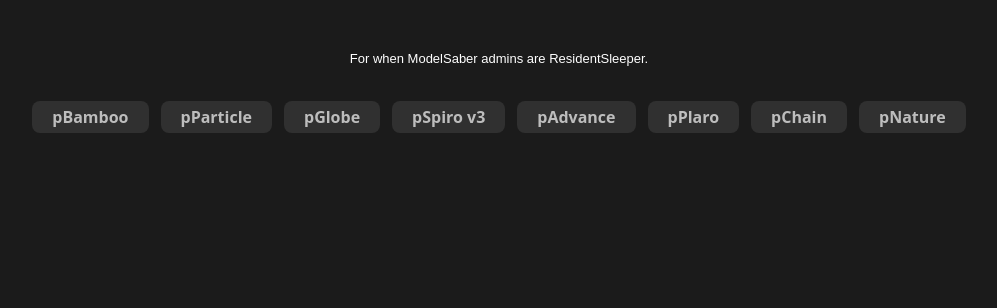
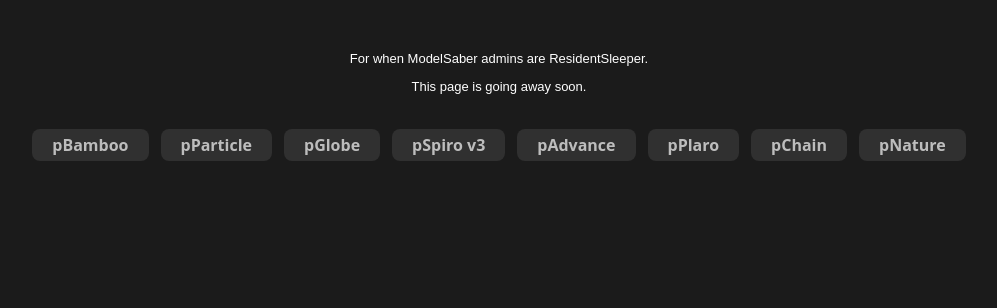
Before and after one commit to resslerruntime/parapass.github.io, a plain HTML site: page sabers/index.html in a window 1280 px wide. Shown: the part 492-800 px from the top of the page, without its empty margins (141-1138 px from the left). Drawn offline with Linux system fonts and the light colour scheme.

Commit message:
Update index.html

```diff
--- a/sabers/index.html
+++ b/sabers/index.html
@@ -9,6 +9,7 @@
   <div class="content">
   <h1>Saber Library</h1>
   <p>For when ModelSaber admins are ResidentSleeper.</p>
+  <p class="strong">This page is going away soon.</p>
   <a href="pBamboo.saber" class="button">pBamboo</a>
   <a href="pParticle.saber" class="button">pParticle</a>
   <a href="pGlobe.saber" class="button">pGlobe</a>
```
